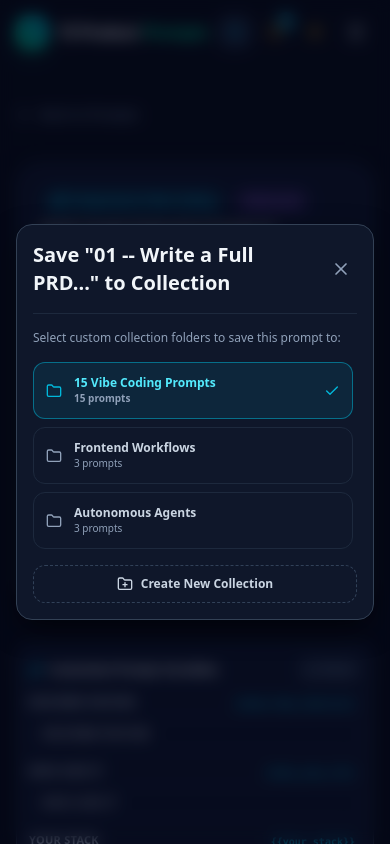
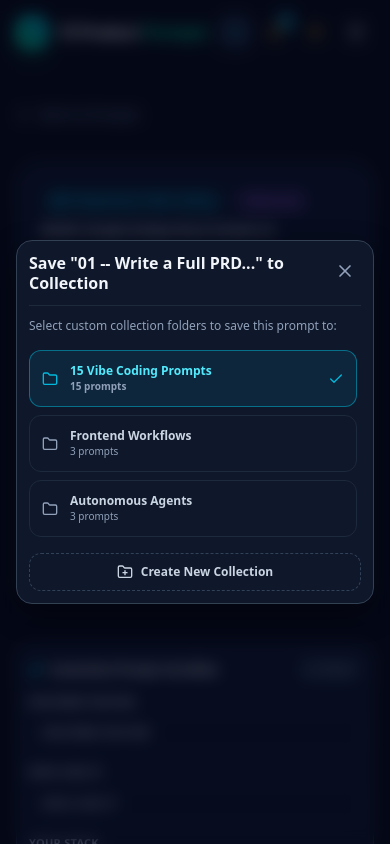
Before and after one commit to bunnyvalluri/15-Product-Prompts, a React (Vite) app: page /prompt/prompt-vibe-1 in a window 390 px wide. Both pictures are taken after a click on the button 100 px from the left and 267 px from the top of the page. Shown: the top 844 px of the page. Built offline with nearby package versions, Linux system fonts and the light colour scheme.

Commit message:
Mobile modal polish: hide token badges on small screens, tighter padding, title wraps cleanly

```diff
--- a/src/components/common/Modal.jsx
+++ b/src/components/common/Modal.jsx
@@ -32,13 +32,13 @@ export function Modal({ isOpen, onClose, title, children, maxWidth = 'max-w-2xl'
             animate={{ opacity: 1, scale: 1, y: 0 }}
             exit={{ opacity: 0, scale: 0.95, y: 15 }}
             transition={{ duration: 0.2, ease: 'easeOut' }}
-            className={`relative w-full ${maxWidth} max-h-[90vh] overflow-y-auto touch-scroll glass-panel rounded-2xl shadow-2xl p-4 sm:p-6 border border-slate-200 dark:border-slate-800 my-auto z-10`}
+            className={`relative w-full ${maxWidth} max-h-[92vh] overflow-y-auto touch-scroll glass-panel rounded-2xl shadow-2xl p-3 sm:p-6 border border-slate-200 dark:border-slate-800 my-auto z-10`}
           >
-            <div className="flex items-center justify-between pb-4 mb-4 border-b border-slate-200 dark:border-slate-800">
-              <h3 className="text-xl font-bold text-slate-900 dark:text-slate-100">{title}</h3>
+            <div className="flex items-start justify-between pb-3 mb-3 border-b border-slate-200 dark:border-slate-800 gap-3">
+              <h3 className="text-base sm:text-xl font-bold text-slate-900 dark:text-slate-100 leading-tight">{title}</h3>
               <button
                 onClick={onClose}
-                className="p-1.5 rounded-lg hover:bg-slate-200 dark:hover:bg-slate-800 text-slate-400 hover:text-slate-600 dark:hover:text-slate-200 transition-colors"
+                className="p-1.5 rounded-lg hover:bg-slate-200 dark:hover:bg-slate-800 text-slate-400 hover:text-slate-600 dark:hover:text-slate-200 transition-colors shrink-0 mt-0.5"
               >
                 <X className="w-5 h-5" />
               </button>
--- a/src/components/prompts/PromptVariableCustomizer.jsx
+++ b/src/components/prompts/PromptVariableCustomizer.jsx
@@ -70,7 +70,7 @@ export function PromptVariableCustomizer({ prompt }) {
   const approxTokens = Math.ceil(charCount / 4);
 
   return (
-    <div className="space-y-6">
+    <div className="space-y-4">
       {/* Parameter Input Fields */}
       {prompt.parameters && prompt.parameters.length > 0 && (
         <div className="glass-panel p-3 sm:p-5 rounded-2xl border border-slate-200 dark:border-slate-800 space-y-3">
@@ -91,9 +91,10 @@ export function PromptVariableCustomizer({ prompt }) {
           <div className="grid grid-cols-1 sm:grid-cols-2 gap-3">
             {prompt.parameters.map((param) => (
               <div key={param.name} className="space-y-1">
-                <label className="text-[11px] font-semibold text-slate-700 dark:text-slate-300 flex items-start justify-between gap-2">
+                <label className="text-[11px] font-semibold text-slate-700 dark:text-slate-300 flex items-center justify-between gap-2">
                   <span className="uppercase tracking-wide">{param.label}</span>
-                  <span className="text-cyan-500 font-mono text-[10px] font-bold shrink-0 bg-slate-100 dark:bg-slate-900 px-1.5 py-0.5 rounded">
+                  {/* Token tag hidden on mobile to save space */}
+                  <span className="hidden sm:inline text-cyan-500 font-mono text-[10px] font-bold shrink-0 bg-slate-100 dark:bg-slate-900 px-1.5 py-0.5 rounded">
                     {`{{${param.name}}}`}
                   </span>
                 </label>
@@ -102,7 +103,7 @@ export function PromptVariableCustomizer({ prompt }) {
                   value={paramValues[param.name] || ''}
                   onChange={(e) => handleParamChange(param.name, e.target.value)}
                   placeholder={`Enter ${param.label.toLowerCase()}...`}
-                  className="w-full px-3 py-2 rounded-xl bg-slate-100 dark:bg-slate-900/90 border border-slate-300 dark:border-slate-800 text-slate-900 dark:text-slate-100 text-xs focus:outline-none focus:ring-2 focus:ring-cyan-500/50 focus:border-cyan-500 transition-all"
+                  className="w-full px-3 py-2.5 rounded-xl bg-slate-100 dark:bg-slate-900/90 border border-slate-300 dark:border-slate-800 text-slate-900 dark:text-slate-100 text-xs focus:outline-none focus:ring-2 focus:ring-cyan-500/50 focus:border-cyan-500 transition-all"
                 />
               </div>
             ))}
```
